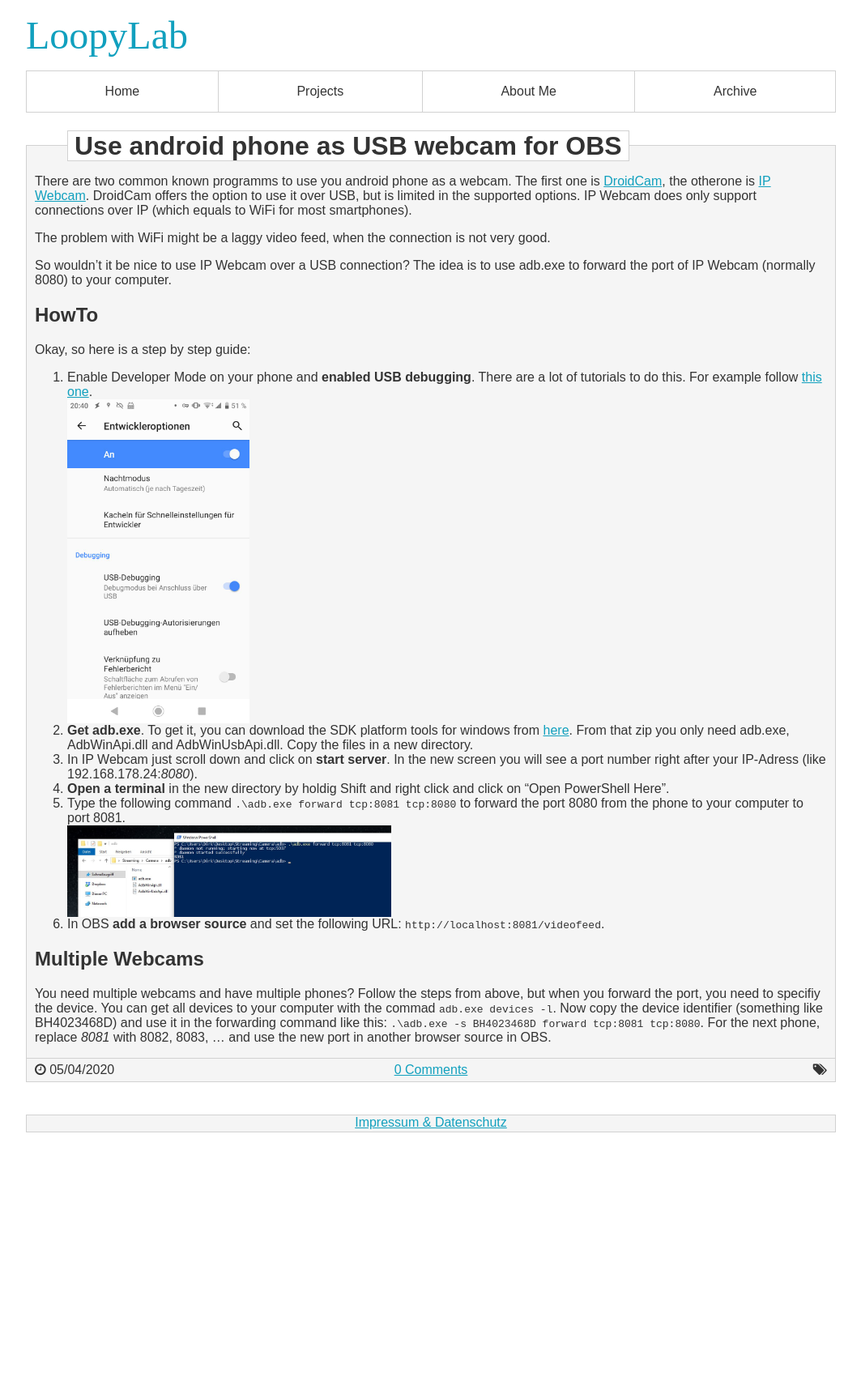
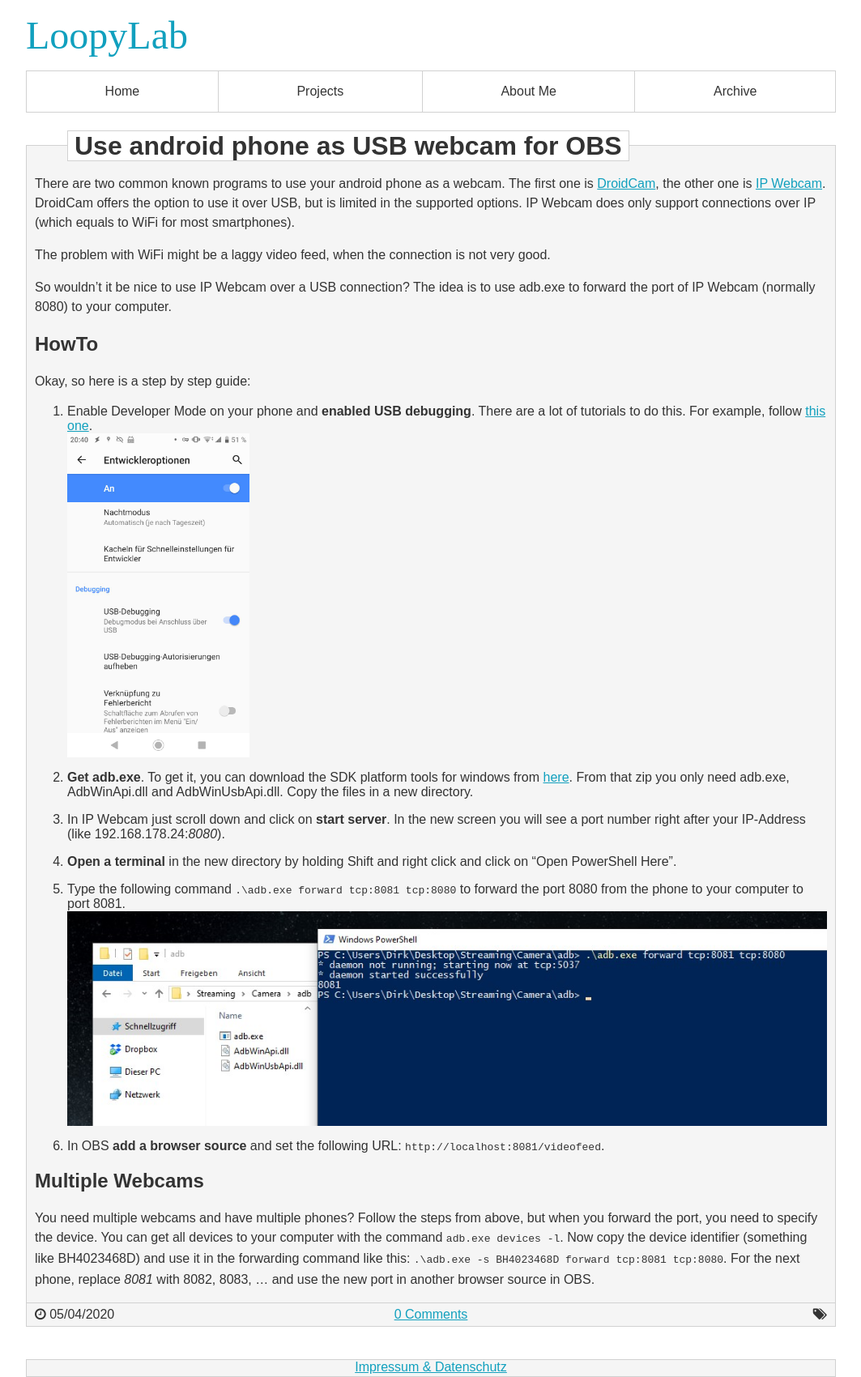
Before and after one commit to DirkHeinke/loopylab, a Jekyll site: the page built from _posts/2020-04-05-android-obs-usb-cam.md, in a window 1280 px wide. Shown: the whole page at 81% size, without its empty margins (108-1171 px from the left). Built offline with Jekyll 4.4.1, drawn with Linux system fonts in a browser that asks for light colours; nearby versions of some CDN libraries; some web fonts are replaced; comment, search, counter and statistics services are not loaded; before the commit the page ends 1398 px from its top, so only the background shows below that.

Commit message:
Some fixes

```diff
--- a/_posts/2020-04-05-android-obs-usb-cam.md
+++ b/_posts/2020-04-05-android-obs-usb-cam.md
@@ -3,7 +3,7 @@
 layout: default
 ---
 
-There are two common known programms to use you android phone as a webcam. The first one is [DroidCam](https://www.dev47apps.com/), the otherone is [IP Webcam](https://play.google.com/store/apps/details?id=com.pas.webcam&hl=en). DroidCam offers the option to use it over USB, but is limited in the supported options. IP Webcam does only support connections over IP (which equals to WiFi for most smartphones).
+There are two common known programs to use your android phone as a webcam. The first one is [DroidCam](https://www.dev47apps.com/), the other one is [IP Webcam](https://play.google.com/store/apps/details?id=com.pas.webcam&hl=en). DroidCam offers the option to use it over USB, but is limited in the supported options. IP Webcam does only support connections over IP (which equals to WiFi for most smartphones).
 
 The problem with WiFi might be a laggy video feed, when the connection is not very good.
 
@@ -13,15 +13,15 @@
 
 Okay, so here is a step by step guide:
 
-1. Enable Developer Mode on your phone and **enabled USB debugging**. There are a lot of tutorials to do this. For example follow [this one](https://www.howtogeek.com/129728/how-to-access-the-developer-options-menu-and-enable-usb-debugging-on-android-4.2/).
+1. Enable Developer Mode on your phone and **enabled USB debugging**. There are a lot of tutorials to do this. For example, follow [this one](https://www.howtogeek.com/129728/how-to-access-the-developer-options-menu-and-enable-usb-debugging-on-android-4.2/).
 ![](/assets/2020-04-05/usbDebugging.jpg)
 0. **Get adb.exe**. To get it, you can download the SDK platform tools for windows from [here](https://developer.android.com/studio/releases/platform-tools). From that zip you only need adb.exe, AdbWinApi.dll and AdbWinUsbApi.dll. Copy the files in a new directory.
-0. In IP Webcam just scroll down and click on **start server**. In the new screen you will see a port number right after your IP-Adress (like 192.168.178.24:*8080*).
-0. **Open a terminal** in the new directory by holdig Shift and right click and click on "Open PowerShell Here".
+0. In IP Webcam just scroll down and click on **start server**. In the new screen you will see a port number right after your IP-Address (like 192.168.178.24:*8080*).
+0. **Open a terminal** in the new directory by holding Shift and right click and click on "Open PowerShell Here".
 0. Type the following command `.\adb.exe forward tcp:8081 tcp:8080` to forward the port 8080 from the phone to your computer to port 8081.
 ![](/assets/2020-04-05/adbForward.jpg)
 0. In OBS **add a browser source** and set the following URL: `http://localhost:8081/videofeed`.
 
 
 ## Multiple Webcams
-You need multiple webcams and have multiple phones? Follow the steps from above, but when you forward the port, you need to specifiy the device. You can get all devices to your computer with the commad `adb.exe devices -l`. Now copy the device identifier (something like BH4023468D) and use it in the forwarding command like this: `.\adb.exe -s BH4023468D forward tcp:8081 tcp:8080`. For the next phone, replace *8081* with 8082, 8083, ... and use the new port in another browser source in OBS.
+You need multiple webcams and have multiple phones? Follow the steps from above, but when you forward the port, you need to specify  the device. You can get all devices to your computer with the command `adb.exe devices -l`. Now copy the device identifier (something like BH4023468D) and use it in the forwarding command like this: `.\adb.exe -s BH4023468D forward tcp:8081 tcp:8080`. For the next phone, replace *8081* with 8082, 8083, ... and use the new port in another browser source in OBS.
--- a/static/style.scss
+++ b/static/style.scss
@@ -17,6 +17,10 @@
 a {
 	// text-decoration: none;
     color: $blueish;
+}
+
+p {
+    line-height: 1.5rem;
 }
 
 body {
@@ -97,8 +101,12 @@
     background-color: $darkgray;
     margin-bottom: 40px;
 
+    li {
+        margin-top: 1rem;
+    }
+
     img {
-        max-width: 400px;
+        max-width: 100%;
         max-height: 400px;
         height: auto;
         display: block;
```
